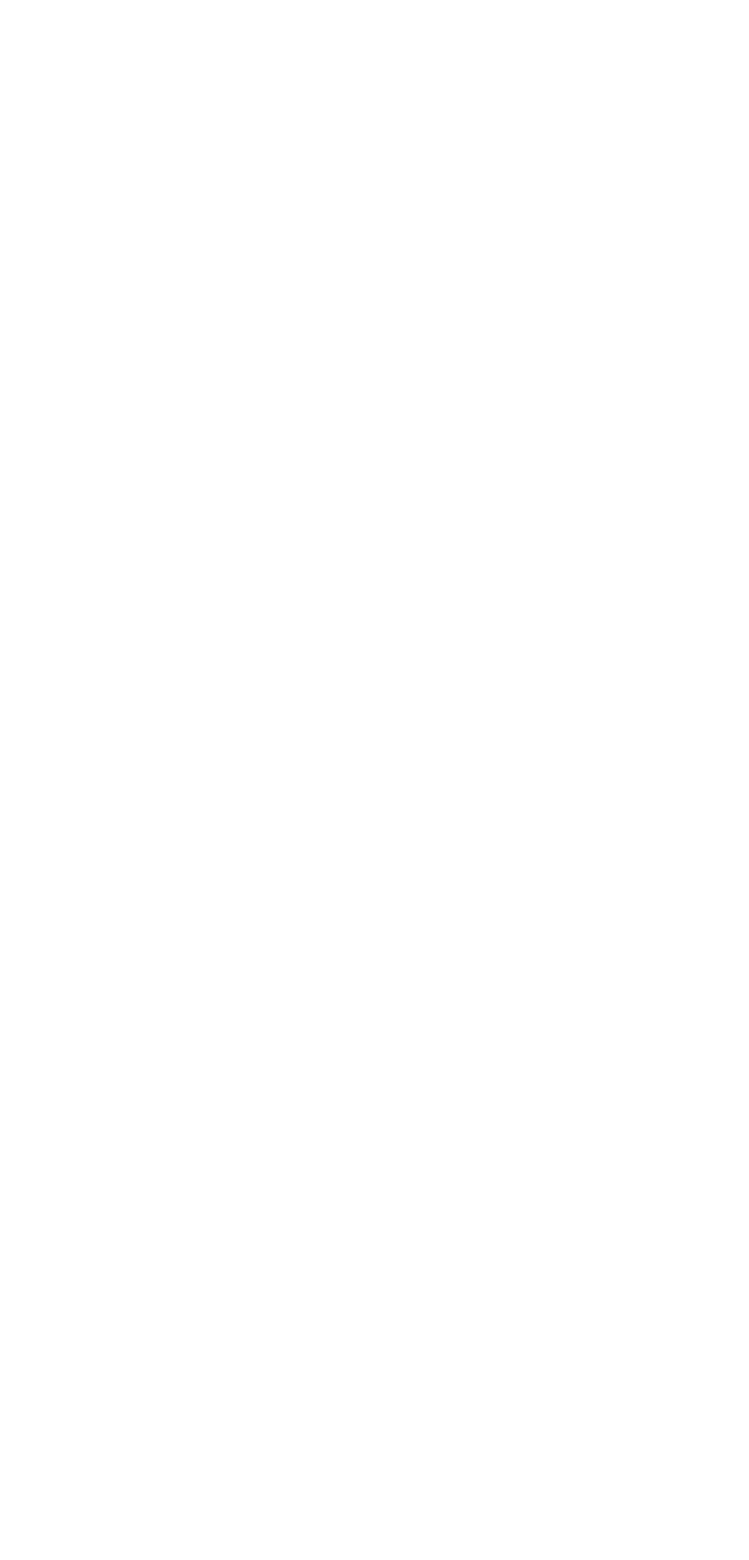
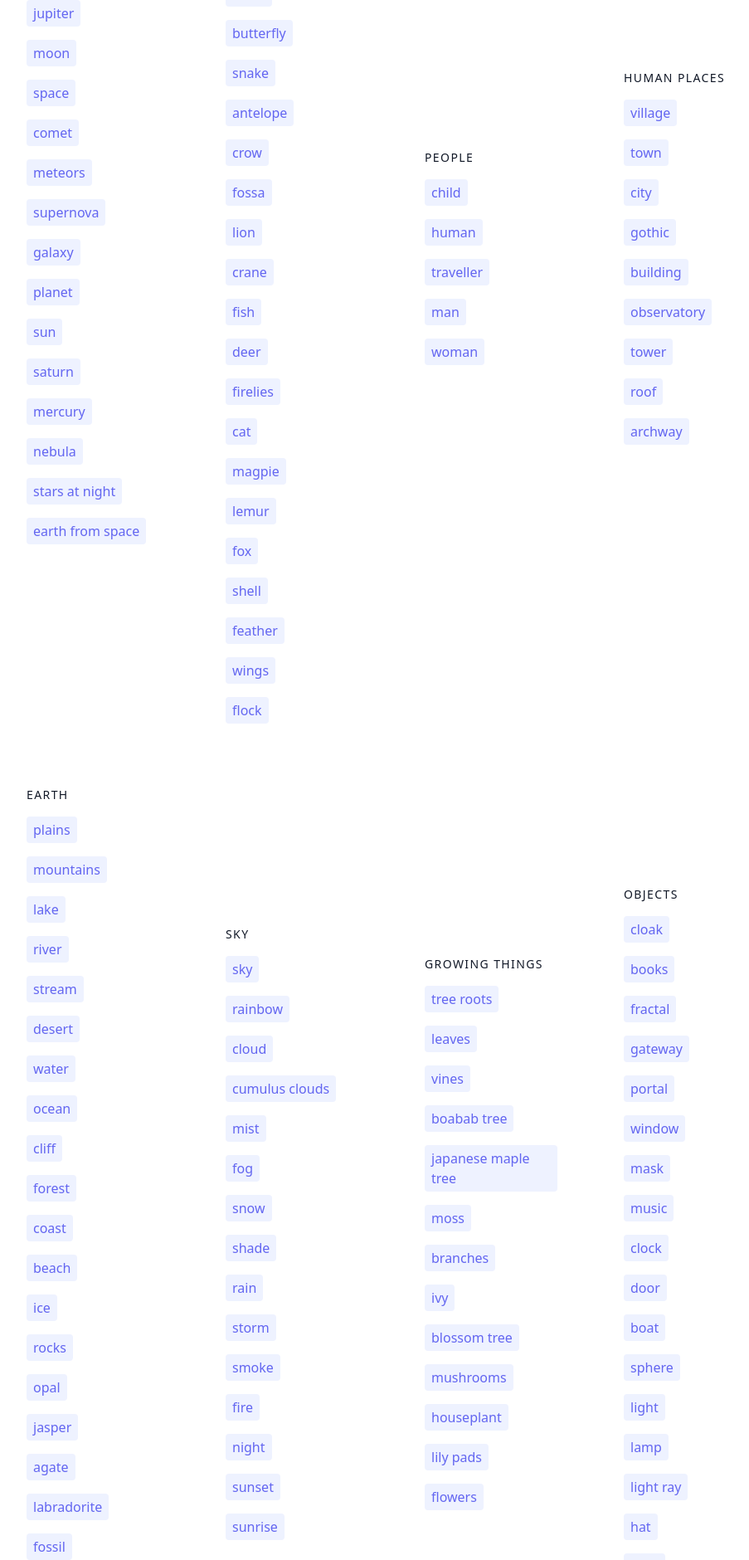
Before and after one commit to bekmeh/art-idea-generator, a React (Create React App) app: page / in a window 1280 px wide. Shown: the part 818-2698 px from the top of the page at 83% size, without its empty margins (168-1071 px from the left). Before the commit the page ends 830 px from the top, so only its background shows below. Built offline with nearby package versions, Linux system fonts and the light colour scheme.

Commit message:
Add more words

```diff
--- a/src/data/wordsData.js
+++ b/src/data/wordsData.js
@@ -1,4 +1,174 @@
 export const wordsData = {
-  "space": [ "jupiter", "moon"],
-  "animals": [ "red panda", "tiger" ]
+  "space": [
+    "jupiter",
+    "moon",
+    "space",
+    "comet",
+    "meteors",
+    "supernova",
+    "galaxy",
+    "planet",
+    "sun",
+    "saturn",
+    "mercury",
+    "nebula",
+    "stars at night",
+    "earth from space",
+  ],
+  "animals": [
+    "red panda",
+    "tiger",
+    "jellyfish",
+    "bird",
+    "moth",
+    "butterfly",
+    "snake",
+    "antelope",
+    "crow",
+    "fossa",
+    "lion",
+    "crane",
+    "fish",
+    "deer",
+    "firelies",
+    "cat",
+    "magpie",
+    "lemur",
+    "fox",
+    "shell",
+    "feather",
+    "wings",
+    "flock",
+  ],
+  "people": [
+    "child",
+    "human",
+    "traveller",
+    "man",
+    "woman",
+  ],
+  "human places": [
+    "village",
+    "town",
+    "city",
+    "gothic",
+    "building",
+    "observatory",
+    "tower",
+    "roof",
+    "archway",
+  ],
+  "earth": [
+    "plains",
+    "mountains",
+    "lake",
+    "river",
+    "stream",
+    "desert",
+    "water",
+    "ocean",
+    "cliff",
+    "forest",
+    "coast",
+    "beach",
+    "ice",
+    "rocks",
+    "opal",
+    "jasper",
+    "agate",
+    "labradorite",
+    "fossil",
+    "ammonite",
+    "moonstone",
+    "crystal",
+  ],
+  "sky": [
+    "sky",
+    "rainbow",
+    "cloud",
+    "cumulus clouds",
+    "mist",
+    "fog",
+    "snow",
+    "shade",
+    "rain",
+    "storm",
+    "smoke",
+    "fire",
+    "night",
+    "sunset",
+    "sunrise",
+  ],
+  "growing things": [
+    "tree roots",
+    "leaves",
+    "vines",
+    "boabab tree",
+    "japanese maple tree",
+    "moss",
+    "branches",
+    "ivy",
+    "blossom tree",
+    "mushrooms",
+    "houseplant",
+    "lily pads",
+    "flowers",
+  ],
+  "objects": [
+    "cloak",
+    "books",
+    "fractal",
+    "gateway",
+    "portal",
+    "window",
+    "mask",
+    "music",
+    "clock",
+    "door",
+    "boat",
+    "sphere",
+    "light",
+    "lamp",
+    "light ray",
+    "hat",
+    "path",
+  ],
+  "adjectives": [
+    "distant",
+    "huge",
+    "fluorescent",
+    "rocky",
+    "bioluminescent",
+    "mechanical",
+    "magic",
+    "cosmic",
+    "dark",
+    "red",
+    "orange",
+    "yellow",
+    "green",
+    "blue",
+    "turquoise",
+    "indigo",
+    "purple",
+    "pink",
+    "brown",
+    "gray",
+  ],
+  "verbs": [
+    "watching",
+    "running",
+    "dancing",
+    "embracing",
+    "shining",
+    "sleeping",
+    "growing",
+    "discovering",
+    "resting",
+    "playing",
+    "hugging",
+    "staring",
+    "glowing",
+    "flying",
+  ],
 };
```
